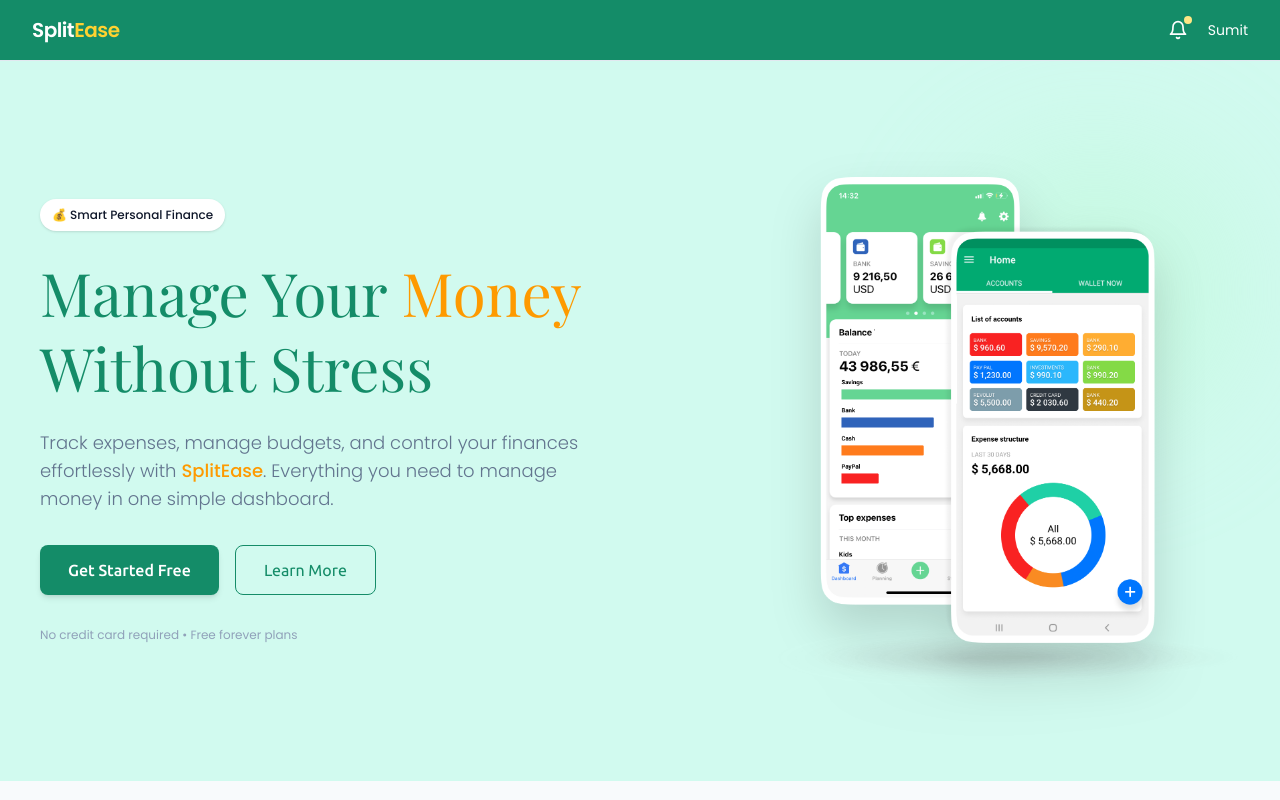
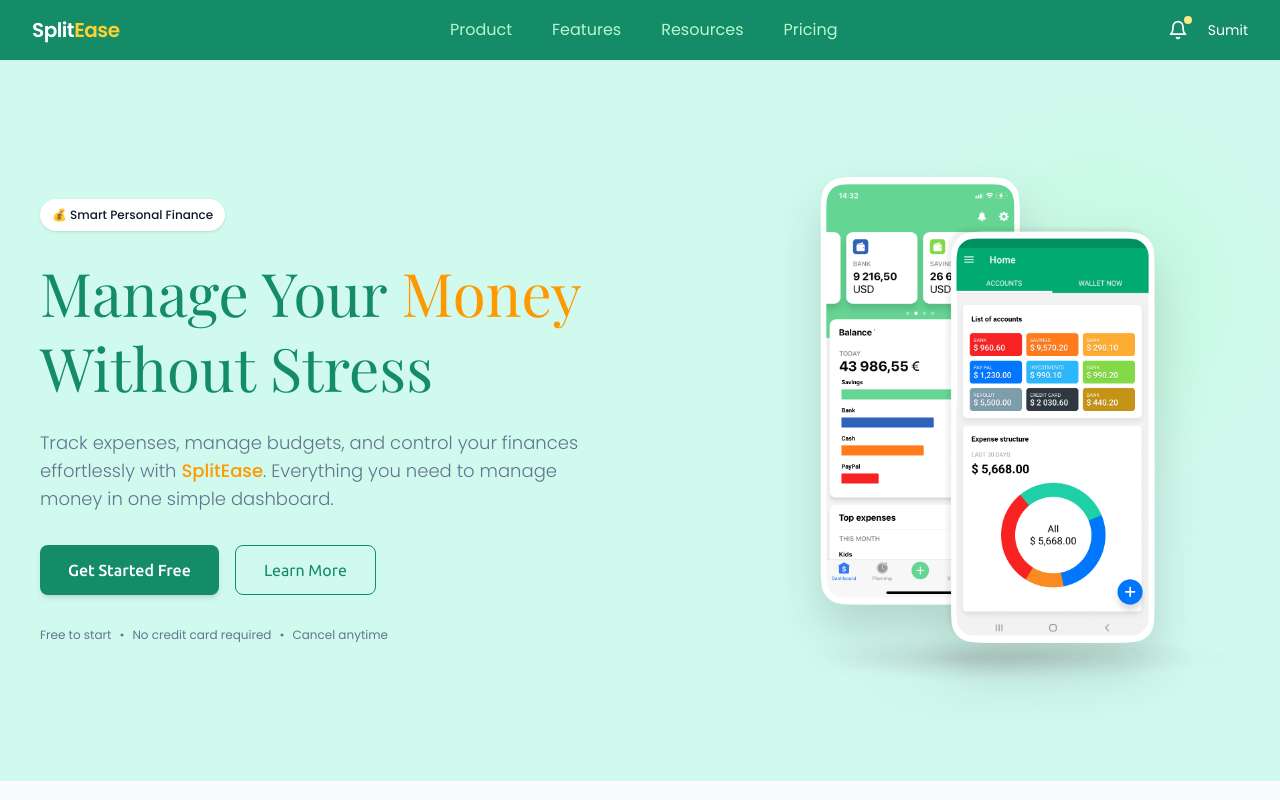
Before and after one commit to sumitsarkar98/SplitEase, a React app in the folder frontend/: page / in a window 1280 px wide. Shown: the top 800 px of the page. Built offline with nearby package versions, Linux system fonts and the light colour scheme; the HTML template or start-up script is replaced by a standard one; a web font is replaced by a local one.

Commit message:
update readme

```diff
--- a/frontend/src/components/Footer.tsx
+++ b/frontend/src/components/Footer.tsx
@@ -5,10 +5,7 @@
     "text-sm transition-colors duration-200 hover:text-amber-200";
 
   return (
-    <footer
-      className="mt-10 lg:ml-60"
-      style={{ background: "var(--base-color)" }}
-    >
+    <footer className="mt-10" style={{ background: "var(--base-color)" }}>
       <div className="max-w-7xl mx-auto px-6 lg:px-8 py-10">
         {/* Top */}
         <div className="flex flex-col md:flex-row justify-between gap-12">
--- a/frontend/src/components/Header.tsx
+++ b/frontend/src/components/Header.tsx
@@ -1,5 +1,7 @@
 import { FiBell, FiMenu, FiX } from "react-icons/fi";
-import { NavLink } from "react-router-dom";
+import { GoChevronDown } from "react-icons/go";
+
+import { Link, NavLink } from "react-router-dom";
 import { useState } from "react";
 
 const Header = () => {
@@ -15,6 +17,33 @@
           </NavLink>
         </h1>
 
+        {/* Middle Section */}
+        <nav className="hidden md:flex items-center gap-10">
+          <Link
+            to="#"
+            className="nav-link text-green-200 hover:text-white hover:-translate-y-0.5 transition-all duration-200 ease-out"
+          >
+            Product
+          </Link>
+          <Link
+            to="#"
+            className="nav-link text-green-200 hover:text-white hover:-translate-y-0.5 transition-all duration-200 ease-out"
+          >
+            Features
+          </Link>
+          <Link
+            to="#"
+            className="nav-link text-green-200 hover:text-white hover:-translate-y-0.5 transition-all duration-200 ease-out"
+          >
+            Resources
+          </Link>
+          <Link
+            to="#"
+            className="nav-link text-green-200 hover:text-white hover:-translate-y-0.5 transition-all duration-200 ease-out"
+          >
+            Pricing
+          </Link>
+        </nav>
         {/* Right Section */}
         <div className="flex items-center gap-5">
           {/* Notification */}
--- a/frontend/src/pages/Landing.tsx
+++ b/frontend/src/pages/Landing.tsx
@@ -67,8 +67,12 @@
             </div>
 
             {/* trust text */}
-            <p className="text-xs text-slate-400 pt-2">
-              No credit card required <span>•</span> Free forever plans
+            <p className="text-xs text-slate-500 pt-2">
+              Free to start
+              <span className="text-slate-500 mx-2">•</span>
+              No credit card required
+              <span className="text-slate-500 mx-2">•</span>
+              Cancel anytime
             </p>
           </div>
 
--- a/frontend/src/pages/secure/Home.tsx
+++ b/frontend/src/pages/secure/Home.tsx
@@ -8,7 +8,7 @@
   return (
     <div className="flex">
       {/* ================= Sidebar ================= */}
-      <aside className="fixed top-16 left-0 h-[calc(100vh-4rem)] w-60 bg-white border-r border-slate-200 p-4 hidden lg:flex flex-col">
+      <aside className="fixed top-16 left-0 h-[calc(100vh-20rem)] w-60 border-r border-slate-200 p-4 hidden lg:flex flex-col">
         {/* Sidebar Title */}
         <p className="text-xs text-slate-400 uppercase tracking-wider mb-8">
           Main Menu
```
Also changed, not shown: 1 other file (tests, documents, lock files or other folders).
